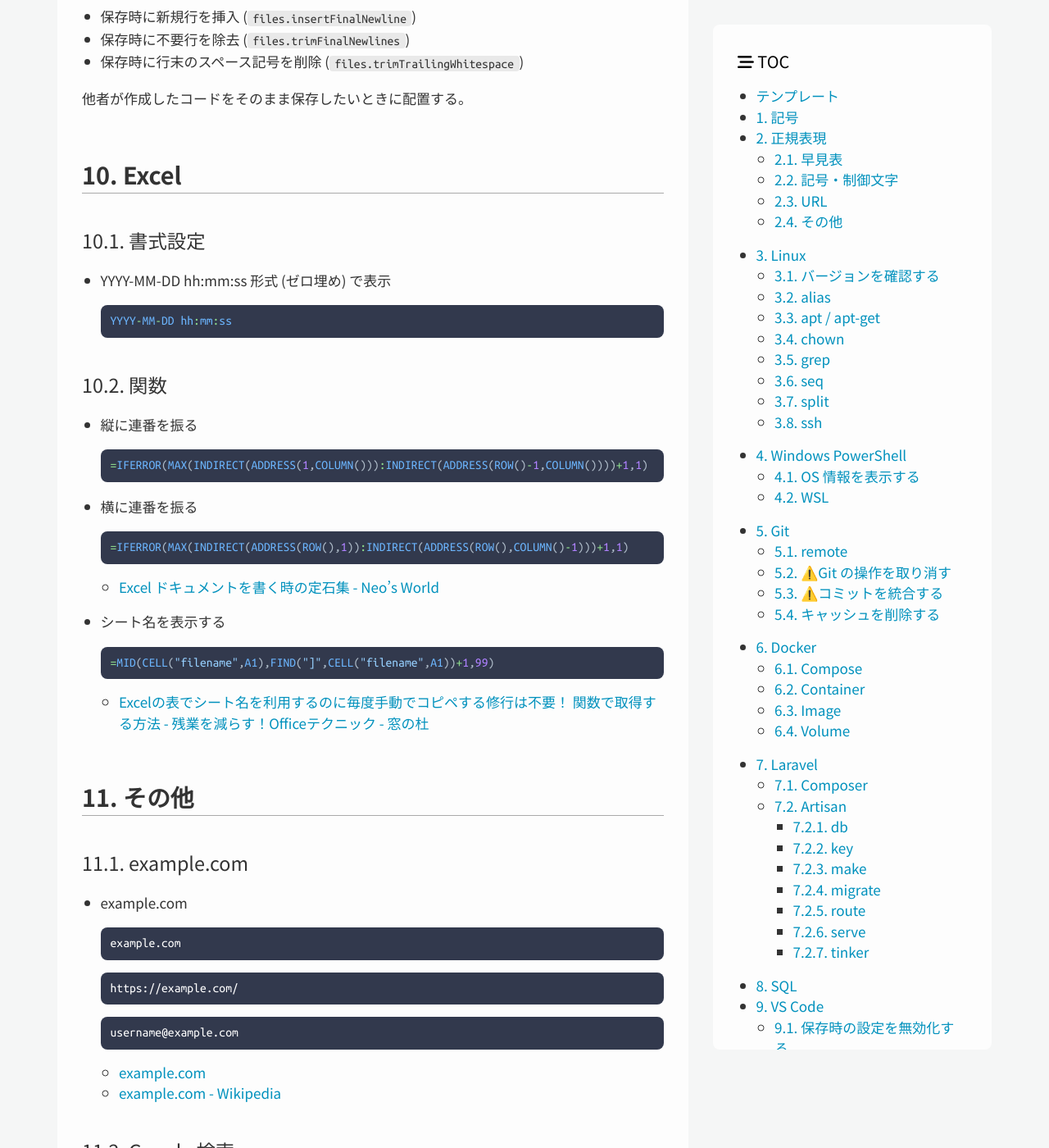
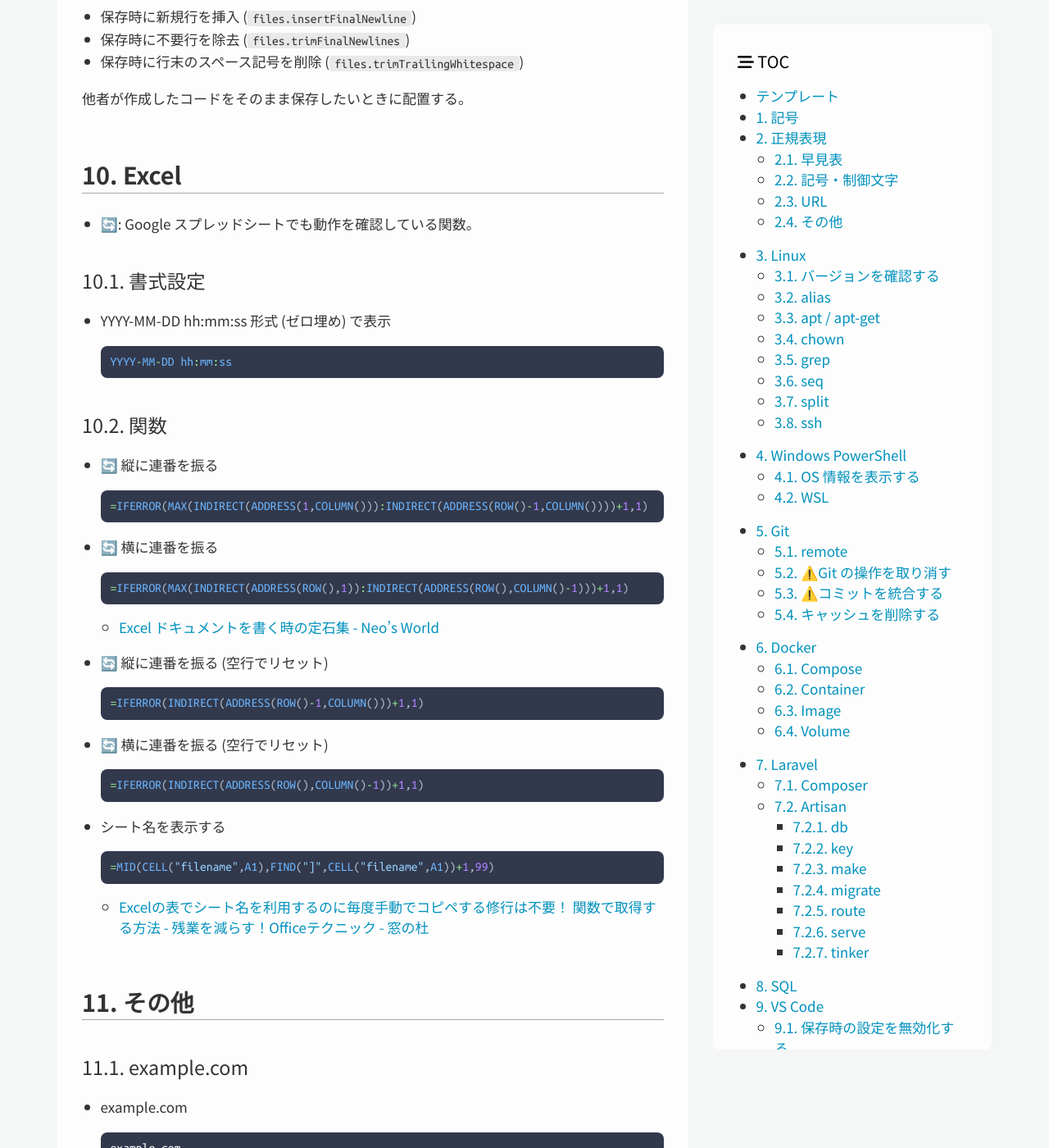
Before and after one commit to kenkenpa198/kems-clew.net, a Jekyll site: the page built from docs/_posts/2024-01-13-my-snippets.md, in a window 1280 px wide and 1400 px high, scrolled down 23480 px. Shown: the whole window at 82% size. Built offline with Jekyll 4.4.1, drawn with Linux system fonts in a browser that asks for light colours; nearby versions of some CDN libraries; some of the changed text lies outside the part shown.

Commit message:
空行で連番がリセットされる関数を追加

````diff
--- a/docs/_posts/2024-01-13-my-snippets.md
+++ b/docs/_posts/2024-01-13-my-snippets.md
@@ -1126,6 +1126,8 @@ Composer version 2.6.6 2023-12-08 18:32:26
 
 ## 10. Excel
 
+- 🔄: Google スプレッドシートでも動作を確認している関数。
+
 ### 10.1. 書式設定
 
 - YYYY-MM-DD hh:mm:ss 形式 (ゼロ埋め) で表示
@@ -1136,19 +1138,31 @@ Composer version 2.6.6 2023-12-08 18:32:26
 
 ### 10.2. 関数
 
-- 縦に連番を振る
+- 🔄 縦に連番を振る
 
   ```c
   =IFERROR(MAX(INDIRECT(ADDRESS(1,COLUMN())):INDIRECT(ADDRESS(ROW()-1,COLUMN())))+1,1)
   ```
 
-- 横に連番を振る
+- 🔄 横に連番を振る
 
   ```c
   =IFERROR(MAX(INDIRECT(ADDRESS(ROW(),1)):INDIRECT(ADDRESS(ROW(),COLUMN()-1)))+1,1)
   ```
 
   - [Excel ドキュメントを書く時の定石集 - Neo's World](https://neos21.net/tech/business-communication/excel-best-practices.html)
+
+- 🔄 縦に連番を振る (空行でリセット)
+
+  ```c
+  =IFERROR(INDIRECT(ADDRESS(ROW()-1,COLUMN()))+1,1)
+  ```
+
+- 🔄 横に連番を振る (空行でリセット)
+
+  ```c
+  =IFERROR(INDIRECT(ADDRESS(ROW(),COLUMN()-1))+1,1)
+  ```
 
 - シート名を表示する
 
````
Also changed, not shown: other parts of docs/_posts/2024-01-13-my-snippets.md (+1 -1 lines).
